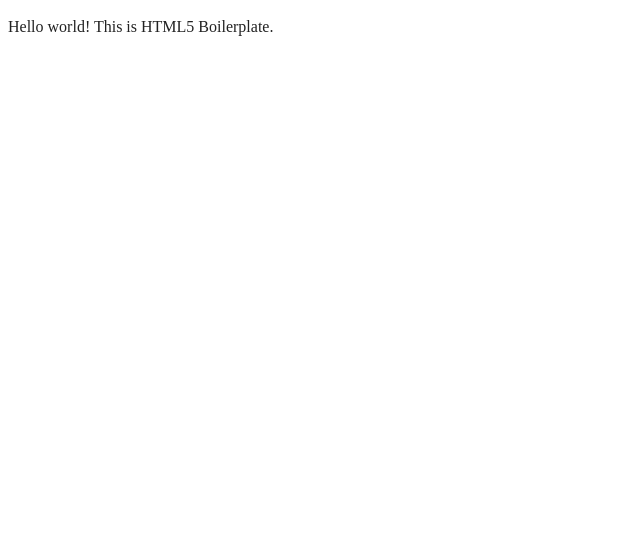
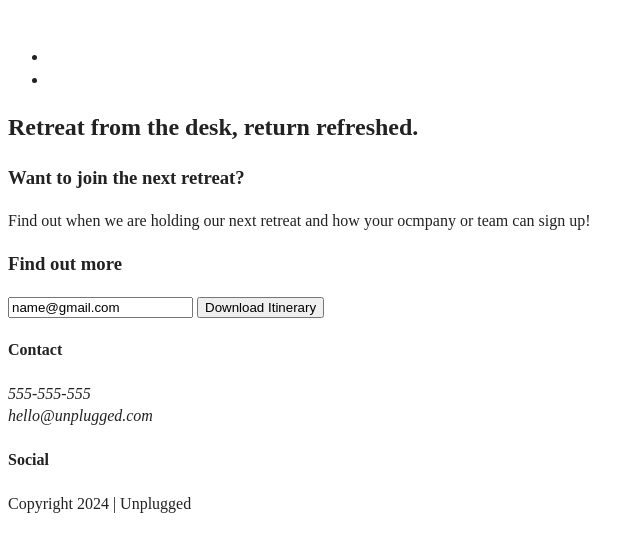
Before and after one commit to prime-mcgowan/unplugged, a website built with webpack: page index.html in a window 1280 px wide. Shown: the whole page, without its empty margins (0-644 px from the left). Built offline with nearby package versions, Linux system fonts and the light colour scheme.

Commit message:
faq and about folders added / header, main, aside and footer skeleton coded

```diff
--- a/index.html
+++ b/index.html
@@ -1,32 +1,100 @@
-<!doctype html>
+<!DOCTYPE html>
 <html class="no-js" lang="en">
+  <head>
+    <meta charset="utf-8" />
+    <meta name="viewport" content="width=device-width, initial-scale=1" />
+    <title>Unplugged Retreat</title>
+    <link rel="stylesheet" href="css/style.css" />
+    <meta name="description" content="" />
 
-<head>
-  <meta charset="utf-8">
-  <meta name="viewport" content="width=device-width, initial-scale=1">
-  <title></title>
-  <link rel="stylesheet" href="css/style.css">
-  <meta name="description" content="">
+    <meta property="og:title" content="" />
+    <meta property="og:type" content="" />
+    <meta property="og:url" content="" />
+    <meta property="og:image" content="" />
 
-  <meta property="og:title" content="">
-  <meta property="og:type" content="">
-  <meta property="og:url" content="">
-  <meta property="og:image" content="">
+    <link rel="icon" href="/favicon.ico" sizes="any" />
+    <link rel="icon" href="/icon.svg" type="image/svg+xml" />
+    <link rel="apple-touch-icon" href="icon.png" />
 
-  <link rel="icon" href="/favicon.ico" sizes="any">
-  <link rel="icon" href="/icon.svg" type="image/svg+xml">
-  <link rel="apple-touch-icon" href="icon.png">
+    <link rel="manifest" href="site.webmanifest" />
+    <meta name="theme-color" content="#fafafa" />
+  </head>
 
-  <link rel="manifest" href="site.webmanifest">
-  <meta name="theme-color" content="#fafafa">
-</head>
+  <body>
+    <!-- Add your site or application content here -->
 
-<body>
+    <header>
+      <div class="content-wrapper">
+        <a href="#">
+          <img />
+        </a>
+        <div class="header-divider"></div>
+        <nav>
+          <ul>
+            <li><a href="faq/index.html"></a></li>
+            <li><a href="about/index.html"></a></li>
+          </ul>
+        </nav>
+      </div>
+    </header>
 
-  <!-- Add your site or application content here -->
-  <p>Hello world! This is HTML5 Boilerplate.</p>
-  <script src="js/app.js"></script>
+    <main>
+      <section class="hero-area">
+        <div class="content-wrapper">
+          <h1>Retreat from the desk, return refreshed.</h1>
+        </div>
+      </section>
+      <aside>
+        <div class="content-wrapper">
+          <div class="form-description">
+            <h3>Want to join the next retreat?</h3>
+            <p>
+              Find out when we are holding our next retreat and how your ocmpany
+              or team can sign up!
+            </p>
+          </div>
+          <div class="form">
+            <h3>Find out more</h3>
+            <input type="text" name="name" value="name@gmail.com" />
+            <input type="button" value="Download Itinerary" />
+          </div>
+        </div>
+      </aside>
+    </main>
 
-</body>
+    <footer>
+      <div class="content-wrapper">
+        <div class="footer-content">
+          <div class="contact-info">
+            <h4>Contact</h4>
+            <address>
+              <p>
+                555-555-555<br />
+                hello@unplugged.com
+              </p>
+            </address>
+          </div>
+          <div class="social">
+            <h4>Social</h4>
+            <div class="social-icons">
+              <p>
+                <a href="#"></a>
+              </p>
+              <p>
+                <a href="#"></a>
+              </p>
+              <p>
+                <a href="#"></a>
+              </p>
+            </div>
+          </div>
+        </div>
+        <div class="copyright">
+          <p>Copyright 2024 | Unplugged</p>
+        </div>
+      </div>
+    </footer>
 
+    <script src="js/app.js"></script>
+  </body>
 </html>
```
Also changed, not shown: about/index.html (added, +28 -0 lines), faq/index.html (added, +28 -0 lines).
